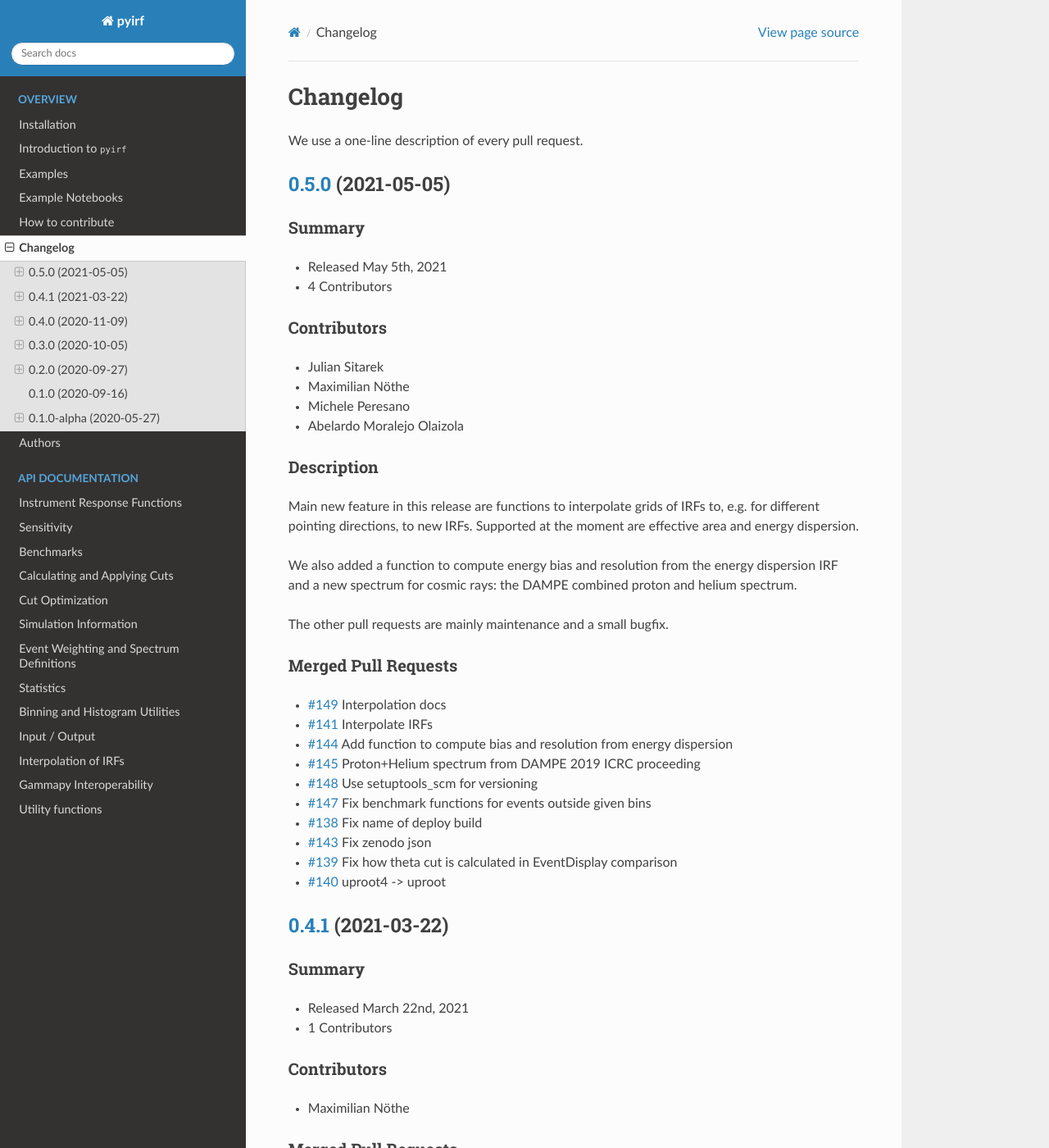
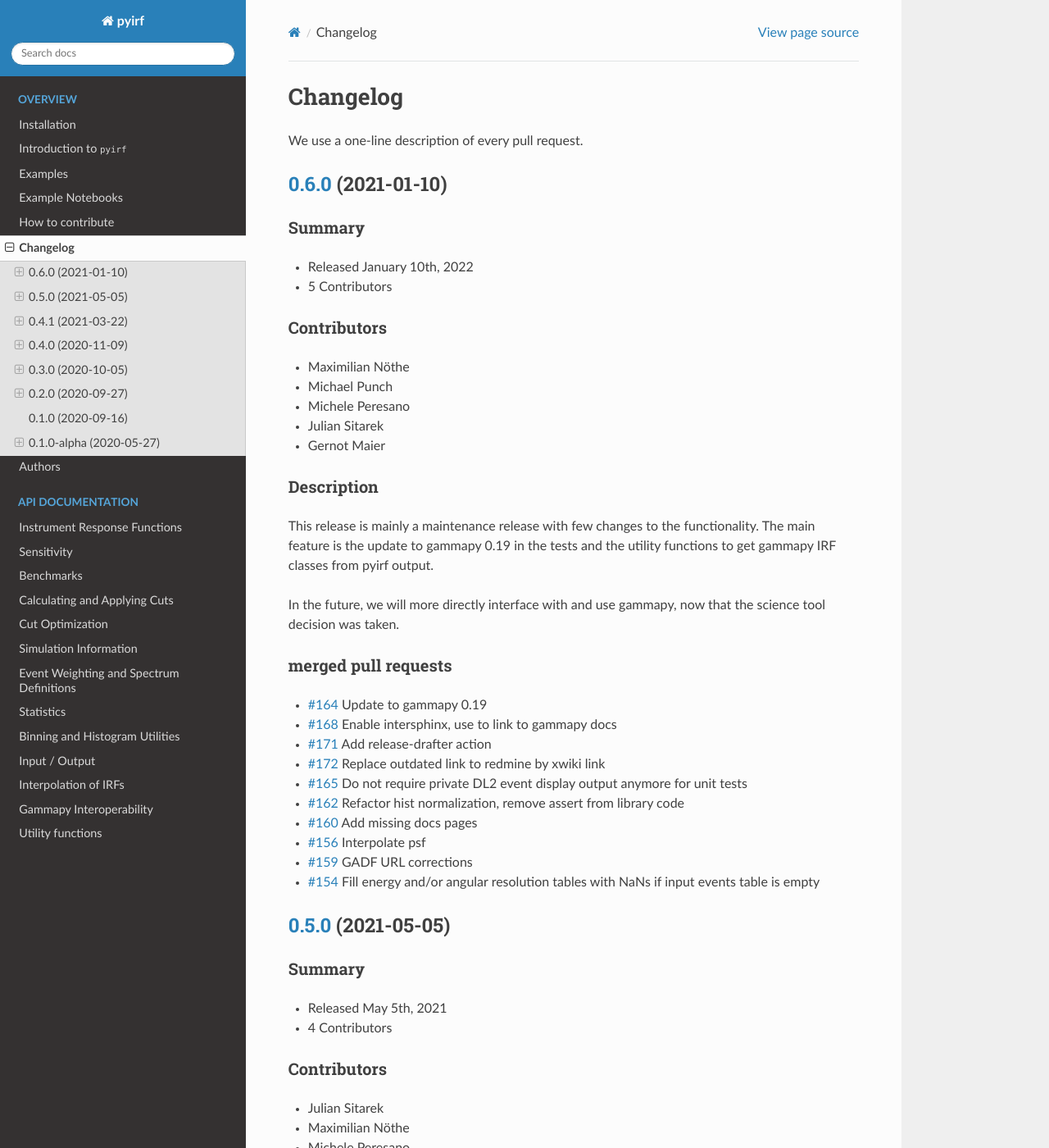
Before and after one commit to cta-observatory/pyirf, a Sphinx documentation site: the page built from docs/changelog.rst, in a window 1280 px wide and 1400 px high. Shown: the whole window at 82% size. Built offline with Sphinx 7.4.7 and the Read the Docs theme 2.0.0, drawn with Linux system fonts in a browser that asks for light colours; the version number could not be read and is left out.

Commit message:
Add changelog for 0.6.0

```diff
--- a/docs/changelog.rst
+++ b/docs/changelog.rst
@@ -36,6 +36,53 @@ We use a one-line description of every pull request.
 ..
 .. - [#XXX] TITLE (AUTHOR)
 
+
+.. _pyirf_0p6p0_release:
+
+`0.6.0 <https://github.com/cta-observatory/pyirf/releases/tag/v0.6.0>`__ (2021-01-10)
+-------------------------------------------------------------------------------------
+
+Summary
++++++++
+
+- Released January 10th, 2022
+- 5 Contributors
+
+Contributors
+++++++++++++
+
+- Maximilian Nöthe
+- Michael Punch
+- Michele Peresano
+- Julian Sitarek
+- Gernot Maier
+
+Description
++++++++++++
+
+This release is mainly a maintenance release with few changes to the functionality.
+The main feature is the update to gammapy 0.19 in the tests and the utility functions
+to get gammapy IRF classes from pyirf output.
+
+In the future, we will more directly interface with and use gammapy, now that
+the science tool decision was taken.
+
+
+merged pull requests
+++++++++++++++++++++
+
+- `#164 <https://github.com/cta-observatory/pyirf/pull/164>`_ Update to gammapy 0.19
+- `#168 <https://github.com/cta-observatory/pyirf/pull/168>`_ Enable intersphinx, use to link to gammapy docs
+- `#171 <https://github.com/cta-observatory/pyirf/pull/171>`_ Add release-drafter action
+- `#172 <https://github.com/cta-observatory/pyirf/pull/172>`_ Replace outdated link to redmine by xwiki link
+- `#165 <https://github.com/cta-observatory/pyirf/pull/165>`_ Do not require private DL2 event display output anymore for unit tests
+- `#162 <https://github.com/cta-observatory/pyirf/pull/162>`_ Refactor hist normalization, remove assert from library code
+- `#160 <https://github.com/cta-observatory/pyirf/pull/160>`_ Add missing docs pages
+- `#156 <https://github.com/cta-observatory/pyirf/pull/156>`_ Interpolate psf
+- `#159 <https://github.com/cta-observatory/pyirf/pull/159>`_ GADF URL corrections
+- `#154 <https://github.com/cta-observatory/pyirf/pull/154>`_ Fill energy and/or angular resolution tables with NaNs if input events table is empty
+
+
 .. _pyirf_0p5p0_release:
 
 `0.5.0 <https://github.com/cta-observatory/pyirf/releases/tag/v0.5.0>`__ (2021-05-05)
@@ -69,7 +116,7 @@ proton and helium spectrum.
 The other pull requests are mainly maintenance and a small bugfix.
 
 
-Merged Pull Requests
+merged pull requests
 ++++++++++++++++++++
 
 - `#149 <https://github.com/cta-observatory/pyirf/pull/149>`_ Interpolation docs
```
